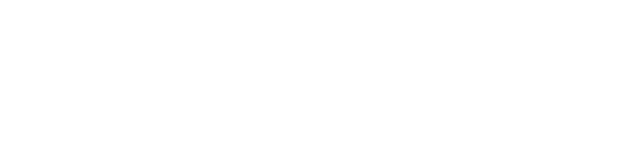
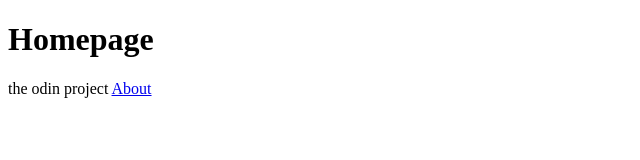
Before and after one commit to riyas-2002/git_test, a plain HTML site: page index.html in a window 1280 px wide. Shown: the whole page, without its empty margins (0-640 px from the left). Drawn offline with Linux system fonts and the light colour scheme.

Commit message:
about .html

```diff
--- a/index.html
+++ b/index.html
@@ -6,6 +6,12 @@
     <title>Document</title>
 </head>
 <body>
+    <h1> Homepage </h1>
+    <a> the odin project </a>
+    <a href="pages/about.html">About </a>
+
+
+
 
 </body>
 </html>
```
Also changed, not shown: pages/about.html (added, +11 -0 lines).
